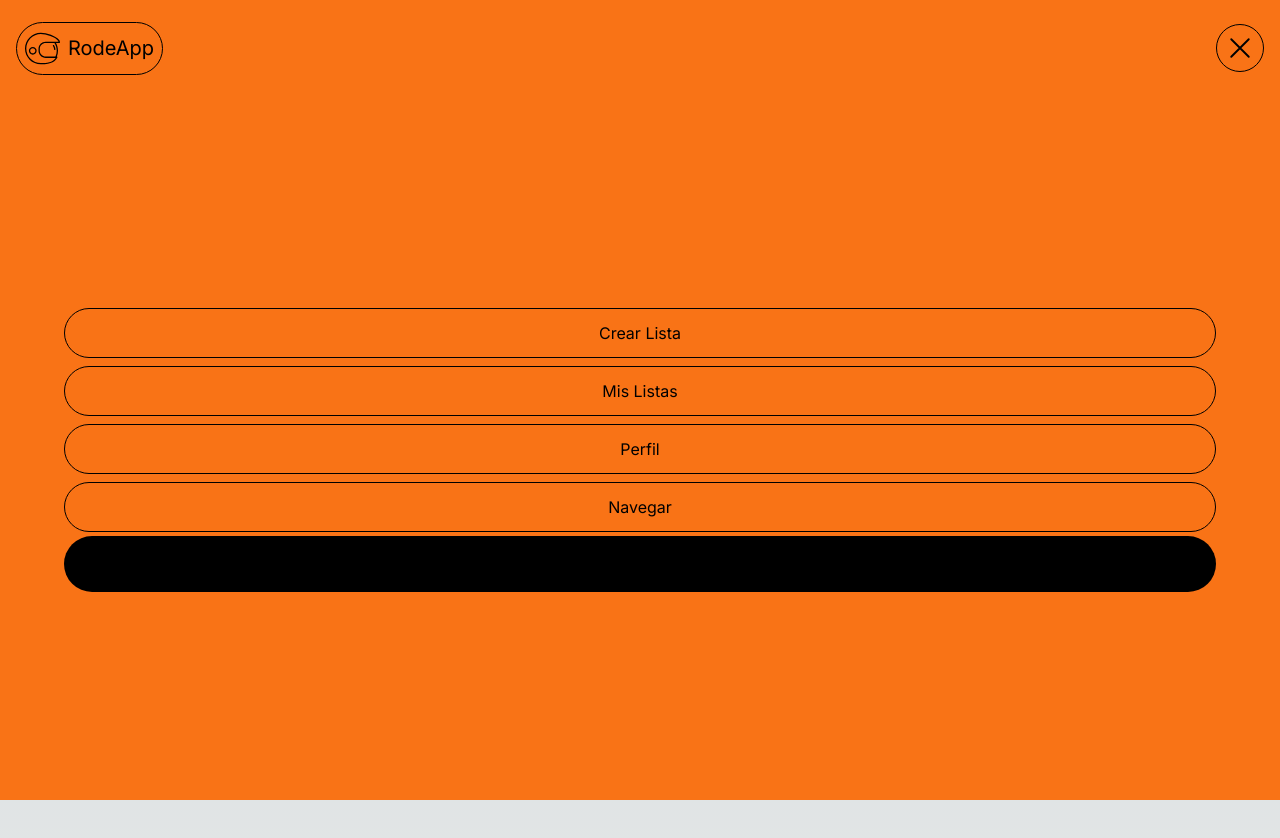
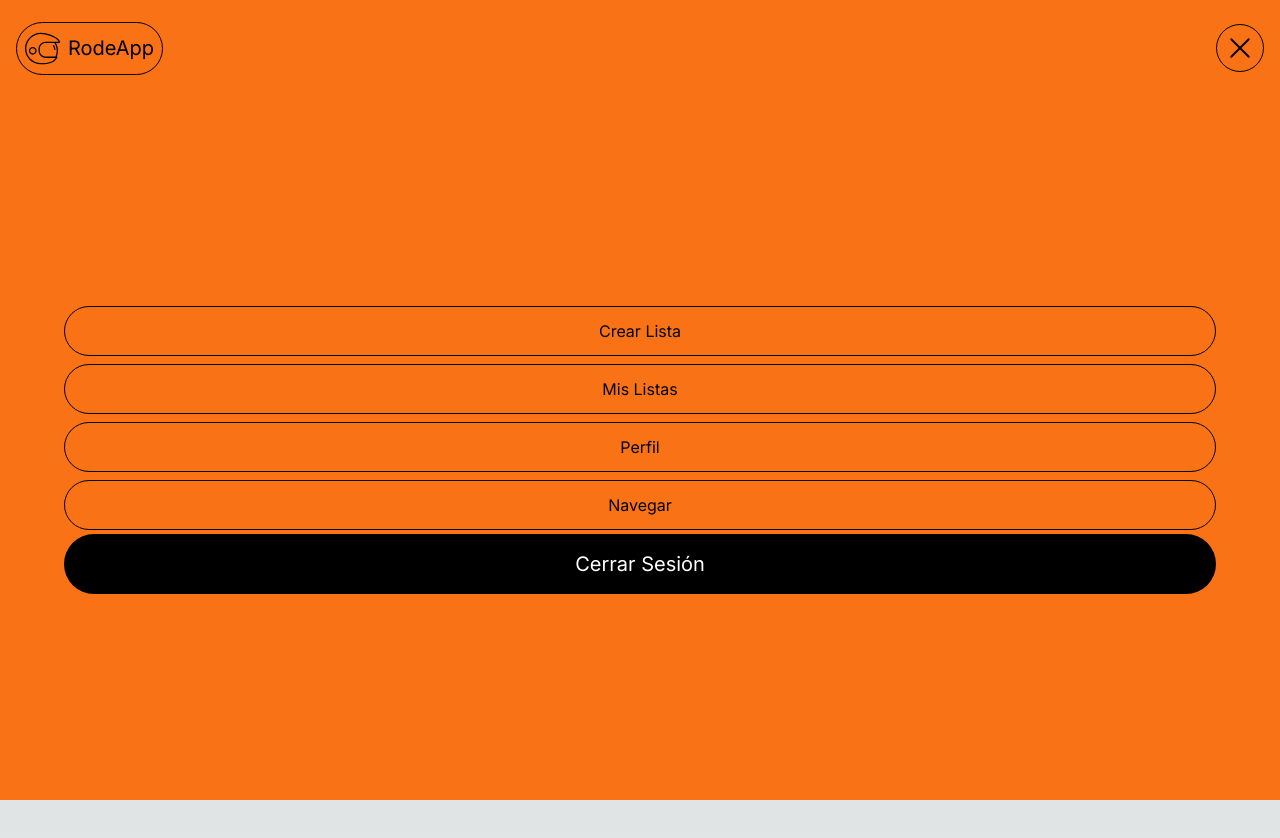
Before and after one commit to PabloMur/RodeApp, a Next.js app: page / in a window 1280 px wide. Both pictures are taken after a click on the button 1240 px from the left and 48 px from the top of the page. Shown: the top 838 px of the page. Built offline with nearby package versions, Linux system fonts and the light colour scheme; no server answers.

Commit message:
add color to the close session btn

```diff
--- a/src/components/ui/Buttons/Signout.tsx
+++ b/src/components/ui/Buttons/Signout.tsx
@@ -9,7 +9,7 @@ export default function SignoutBtn() {
       }}
       className="bg-black p-4 rounded-full w-[90%] text-md"
     >
-      Cerrar Sesión
+      <p className="text-white text-xl">Cerrar Sesión</p>
     </button>
   );
 }
```
